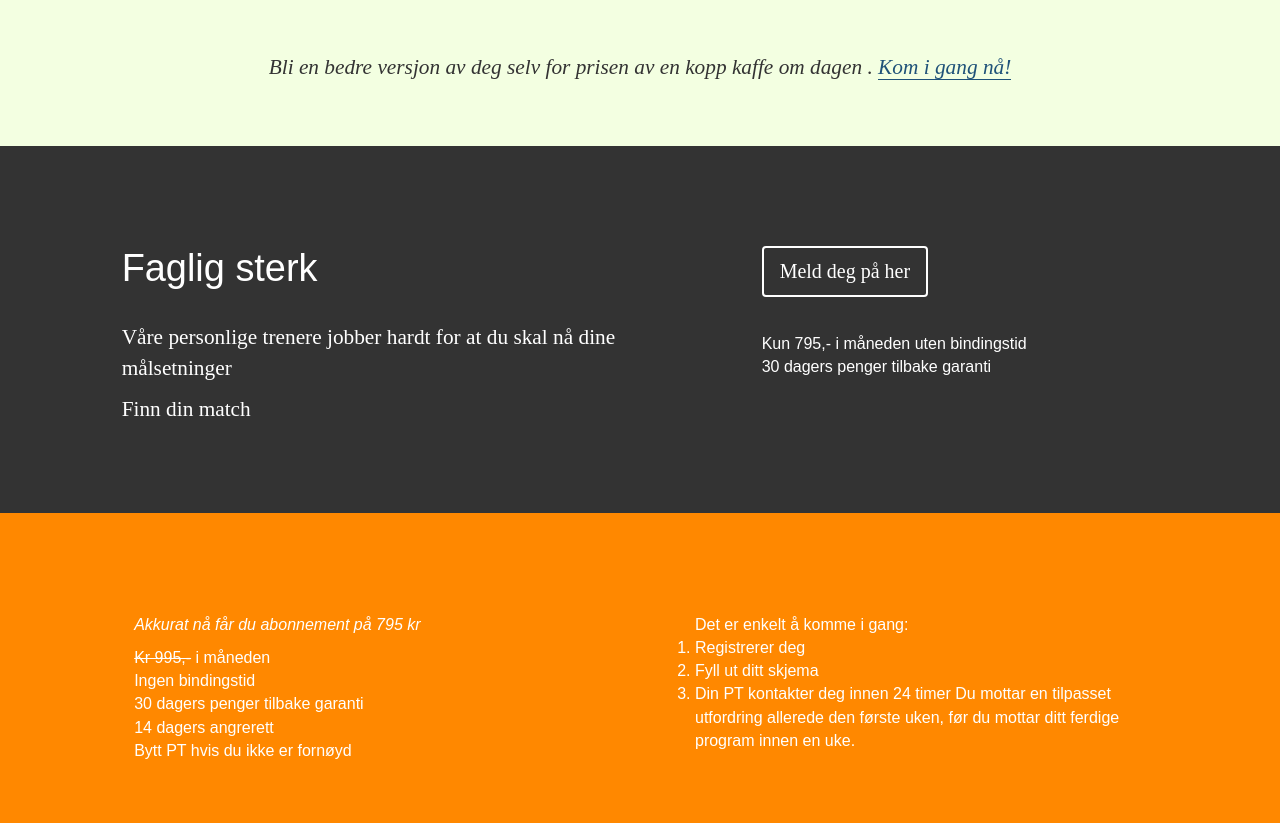
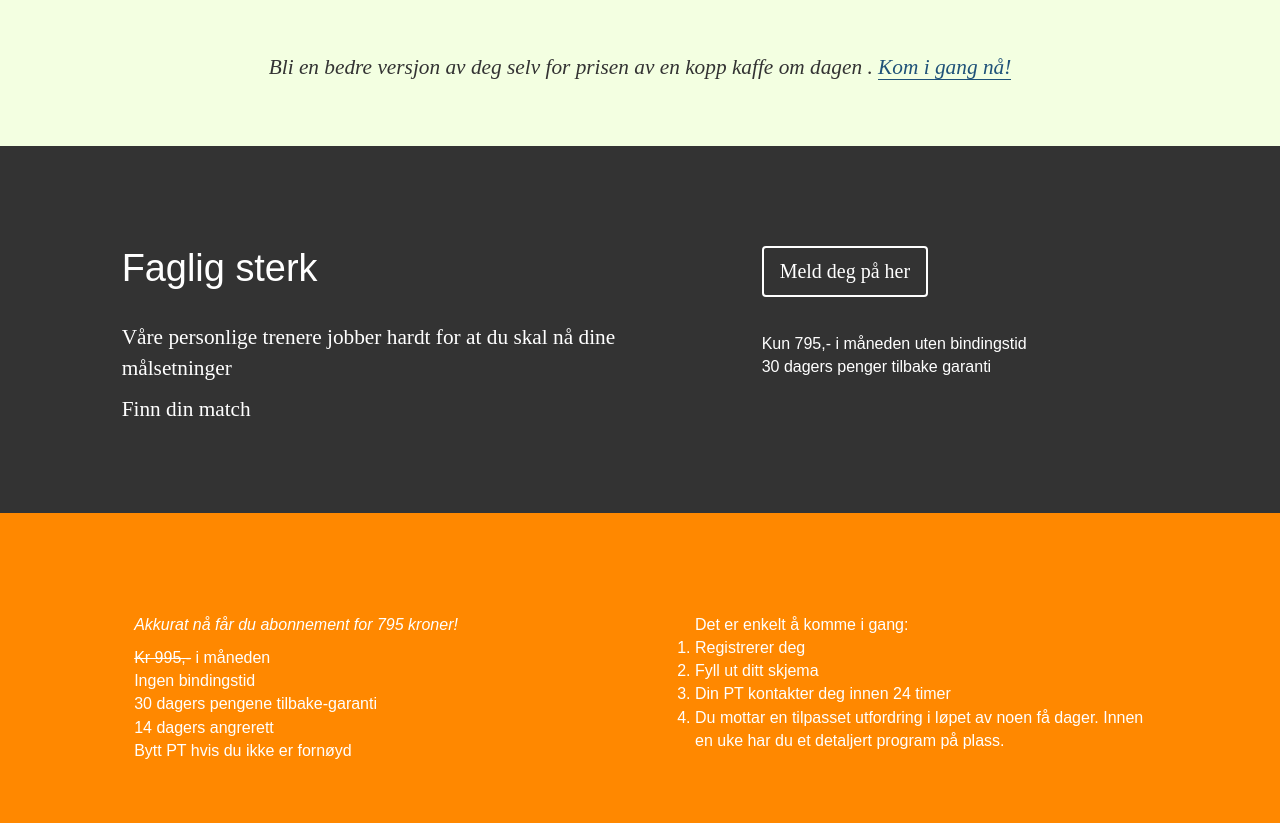
Before and after one commit to troubalex/LandingPage-OPT, a website: page index.html in a window 1280 px wide. Shown: the part 2258-3081 px from the top of the page. Drawn offline with nearby package versions, Linux system fonts and the light colour scheme.

Commit message:
Language updates
A few language and style fixes.

```diff
--- a/index.html
+++ b/index.html
@@ -144,10 +144,10 @@
             <div class="padding-area">
                 <div class="col-xs-6 col-md-5 col-md-offset-1">
                     <div id="buttom-padding">
-                        <p><em>Akkurat nå får du abonnement på 795 kr</em><p>
+                        <p><em>Akkurat nå får du abonnement for 795 kroner!</em><p>
                         <p><span style="text-decoration: line-through; display:inline;">Kr 995,-</span> i måneden<br>
                         Ingen bindingstid<br>
-                        30 dagers penger tilbake garanti<br>
+                        30 dagers pengene tilbake-garanti<br>
                         14 dagers angrerett<br>
                         Bytt PT hvis du ikke er fornøyd<br>
                     </div>
@@ -157,7 +157,8 @@
                     Det er enkelt å komme i gang:
                     <li>Registrerer deg </li>
                     <li>Fyll ut ditt skjema</li>
-                    <li>Din PT kontakter deg innen 24 timer Du mottar en tilpasset utfordring allerede den første uken, før du mottar ditt ferdige program innen en uke.</li>
+                    <li>Din PT kontakter deg innen 24 timer</li>
+                    <li>Du mottar en tilpasset utfordring i løpet av noen få dager. Innen en uke har du et detaljert program på plass.</li>
                 </div>
             </div>
         </div>
```
